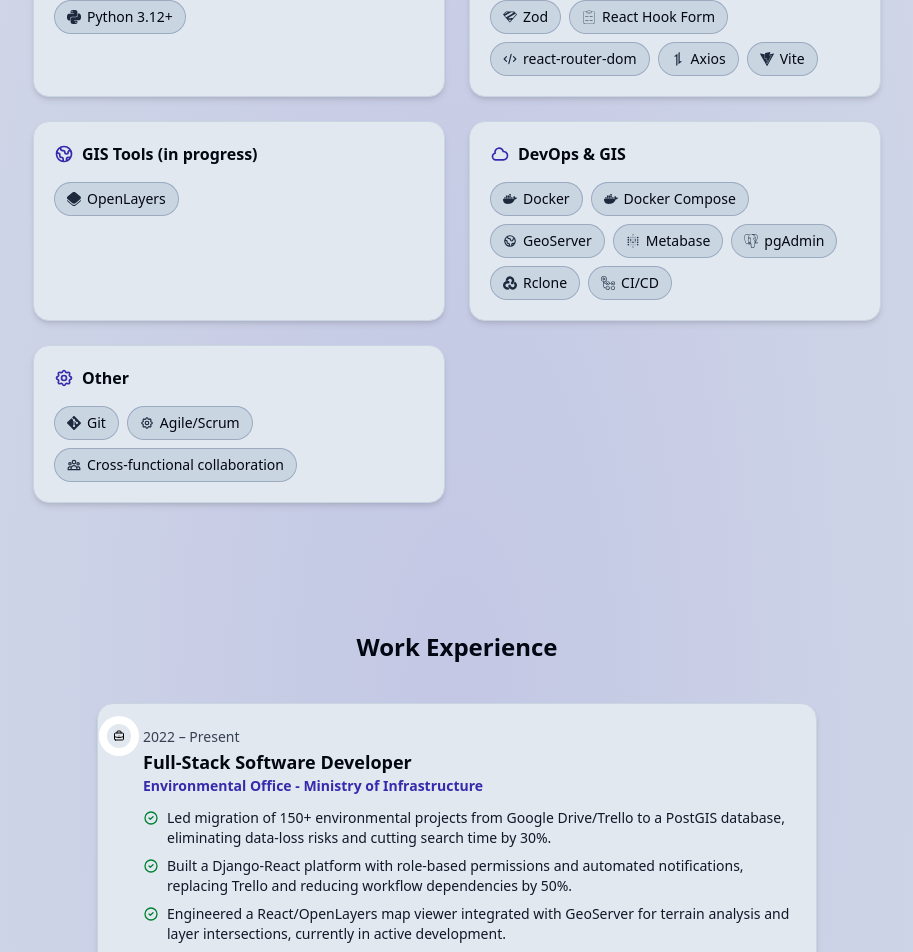
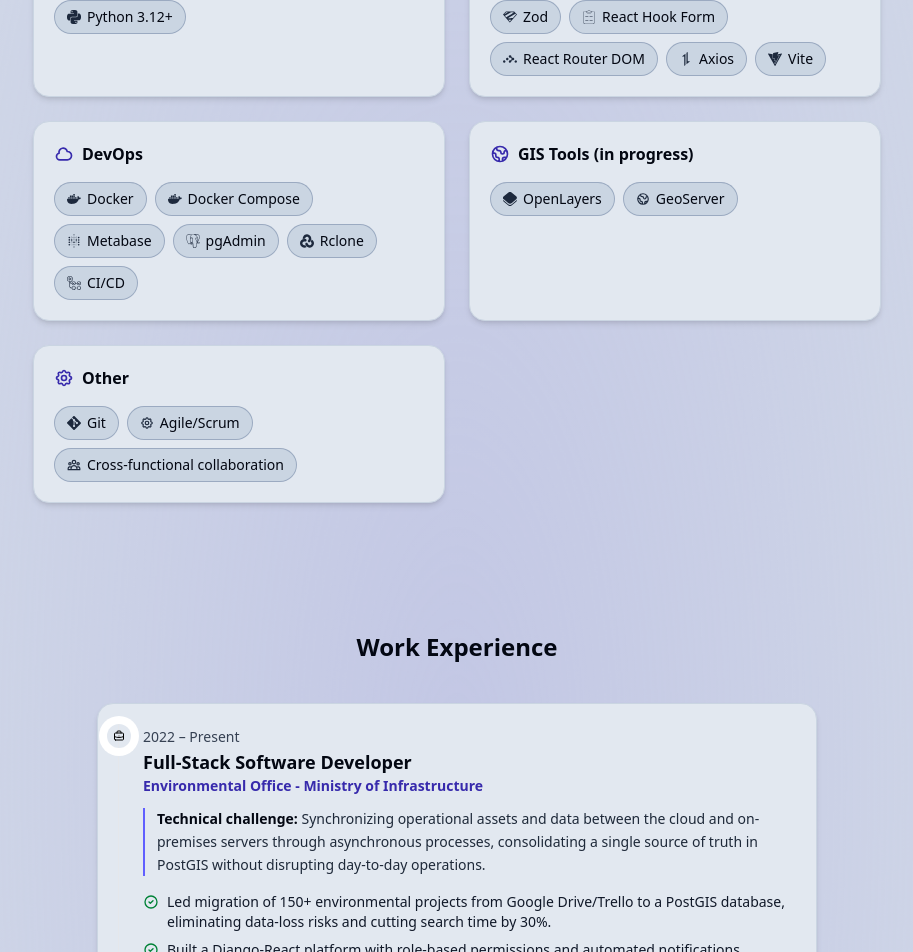
Before and after one commit to Joaquin-Montorsi/landing_cv, a React (Vite) app: page / in a window 1280 px wide. Shown: the part 1340-2292 px from the top of the page, without its empty margins (183-1096 px from the left). Built offline with nearby package versions, Linux system fonts and the light colour scheme.

Commit message:
docs: :memo: Document technical challenges & reorganize tech skills

```diff
--- a/index.html
+++ b/index.html
@@ -1,5 +1,5 @@
 <!doctype html>
-<html lang="es">
+<html lang="en">
   <head>
     <meta charset="UTF-8" />
     <link rel="icon" type="image/webp" href="/favicon.webp" />
--- a/src/components/Experience.jsx
+++ b/src/components/Experience.jsx
@@ -33,6 +33,14 @@
                   <p className="mb-3 text-sm font-semibold text-indigo-800 dark:text-indigo-300">
                     {job.company}
                   </p>
+                  {job.technicalChallenge && (
+                    <p className="mb-4 border-l-2 border-indigo-500 pl-3 text-sm leading-relaxed text-gray-800 dark:text-gray-200">
+                      <span className="font-semibold text-gray-950 dark:text-white">
+                        Technical challenge:{" "}
+                      </span>
+                      {job.technicalChallenge}
+                    </p>
+                  )}
                   <ul className="space-y-2">
                     {job.achievements.map((a, i) => (
                       <li key={i} className="flex gap-2 text-sm text-gray-900 dark:text-gray-100">
--- a/src/components/Skills.jsx
+++ b/src/components/Skills.jsx
@@ -65,8 +65,8 @@
 const categories = [
   { key: "backend",  label: "Backend",                 icon: HiOutlineServer },
   { key: "frontend", label: "Frontend",                icon: HiOutlineDesktopComputer },
+  { key: "devops",   label: "DevOps",                  icon: HiOutlineCloud },
   { key: "gisTools", label: "GIS Tools (in progress)", icon: HiOutlineGlobe },
-  { key: "devops",   label: "DevOps & GIS",            icon: HiOutlineCloud },
   { key: "other",    label: "Other",                   icon: HiOutlineCog },
 ]
 
--- a/src/data.js
+++ b/src/data.js
@@ -2,7 +2,7 @@
   name: "Joaquín Montorsi",
   title: "Full-Stack Software Engineer",
   summary:
-    "Full-Stack Software Engineer with 4+ years designing and delivering end-to-end web systems-backend services, data layers, and React front ends-built for reliability and maintainability. I translate environmental and institutional requirements into engineered solutions: structured workflows, PostGIS-backed insight, and integrations that replace ad-hoc tools with coherent, auditable systems for public-sector teams.",
+    "Full-Stack Software Engineer with 4+ years designing and delivering end-to-end web systems—backend services, data layers, and React front ends—built for reliability and maintainability. I translate environmental and institutional requirements into engineered solutions: structured workflows, PostGIS-backed insight, and integrations that replace ad-hoc tools with coherent, auditable systems for public-sector teams.",
   contact: {
     email: "joaquinmontorsi@gmail.com",
     phone: "+54 221-654-5669",
@@ -50,15 +50,14 @@
     "Zustand",
     "Zod",
     "React Hook Form",
-    "react-router-dom",
+    "React Router DOM",
     "Axios",
     "Vite",
   ],
-  gisTools: ["OpenLayers"],
+  gisTools: ["OpenLayers", "GeoServer"],
   devops: [
     "Docker",
     "Docker Compose",
-    "GeoServer",
     "Metabase",
     "pgAdmin",
     "Rclone",
@@ -72,6 +71,8 @@
     role: "Full-Stack Software Developer",
     company: "Environmental Office - Ministry of Infrastructure",
     period: "2022 – Present",
+    technicalChallenge:
+      "Synchronizing operational assets and data between the cloud and on-premises servers through asynchronous processes, consolidating a single source of truth in PostGIS without disrupting day-to-day operations.",
     achievements: [
       "Led migration of 150+ environmental projects from Google Drive/Trello to a PostGIS database, eliminating data-loss risks and cutting search time by 30%.",
       "Built a Django-React platform with role-based permissions and automated notifications, replacing Trello and reducing workflow dependencies by 50%.",
```
